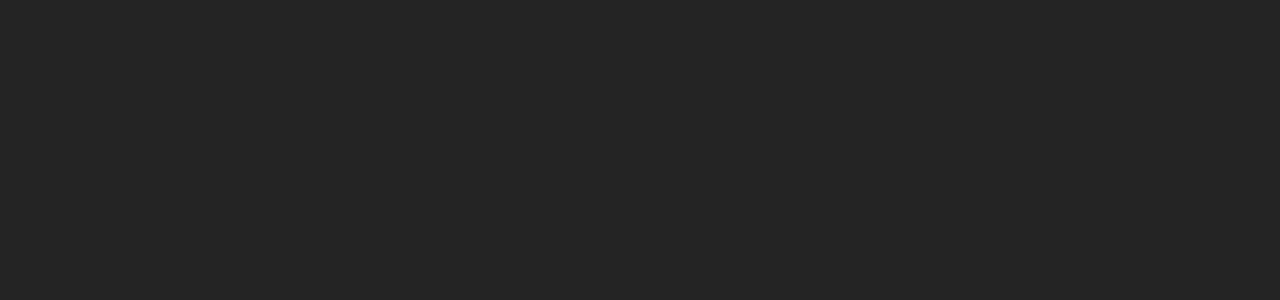
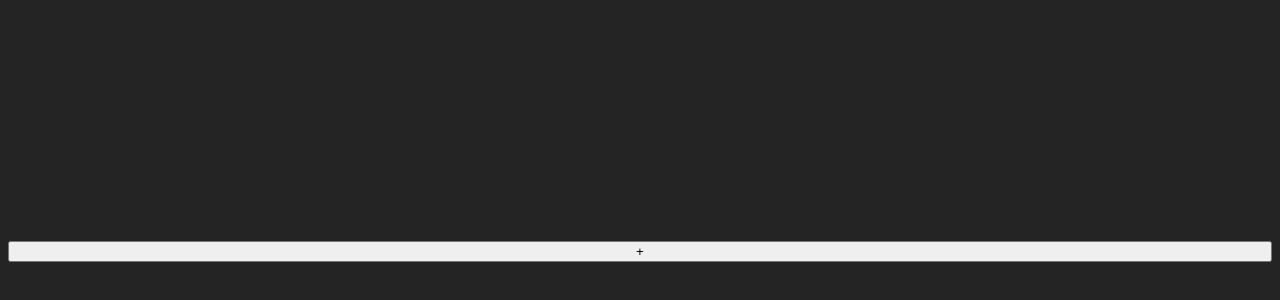
Before and after one commit to titonobre/storybook-workshop, a React (Vite) app: page / in a window 1280 px wide. Shown: the part 466-766 px from the top of the page. Built offline with nearby package versions, Linux system fonts and the light colour scheme.

Commit message:
add basic todo app logic

```diff
--- /dev/null
+++ b/src/App.module.css
@@ -0,0 +1,10 @@
+.app {
+    display: flex;
+    flex-direction: column;
+    gap: 0.5em;
+    min-height: 90vh;
+}
+
+.app > *:first-child {
+    flex: 1;
+}
--- a/src/App.tsx
+++ b/src/App.tsx
@@ -1,3 +1,31 @@
+import { useState } from "react";
+
+import styles from "./App.module.css";
+
 export default function App() {
-  return <div></div>;
+  const [items, setItems] = useState<string[]>([]);
+
+  const onRemove = (itemToRemove: string) => {
+    setItems(items.filter((item) => item != itemToRemove));
+  };
+
+  const onAdd = (itemToAdd: string) => {
+    setItems([...items, itemToAdd]);
+  };
+
+  return (
+    <div className={styles.app}>
+      <ul>
+        {items.map((item) => {
+          return (
+            <li key={item}>
+              {item} <button onClick={() => onRemove(item)}>X</button>
+            </li>
+          );
+        })}
+      </ul>
+
+      <button onClick={() => onAdd(`todo ${items.length}`)}>+</button>
+    </div>
+  );
 }
```
